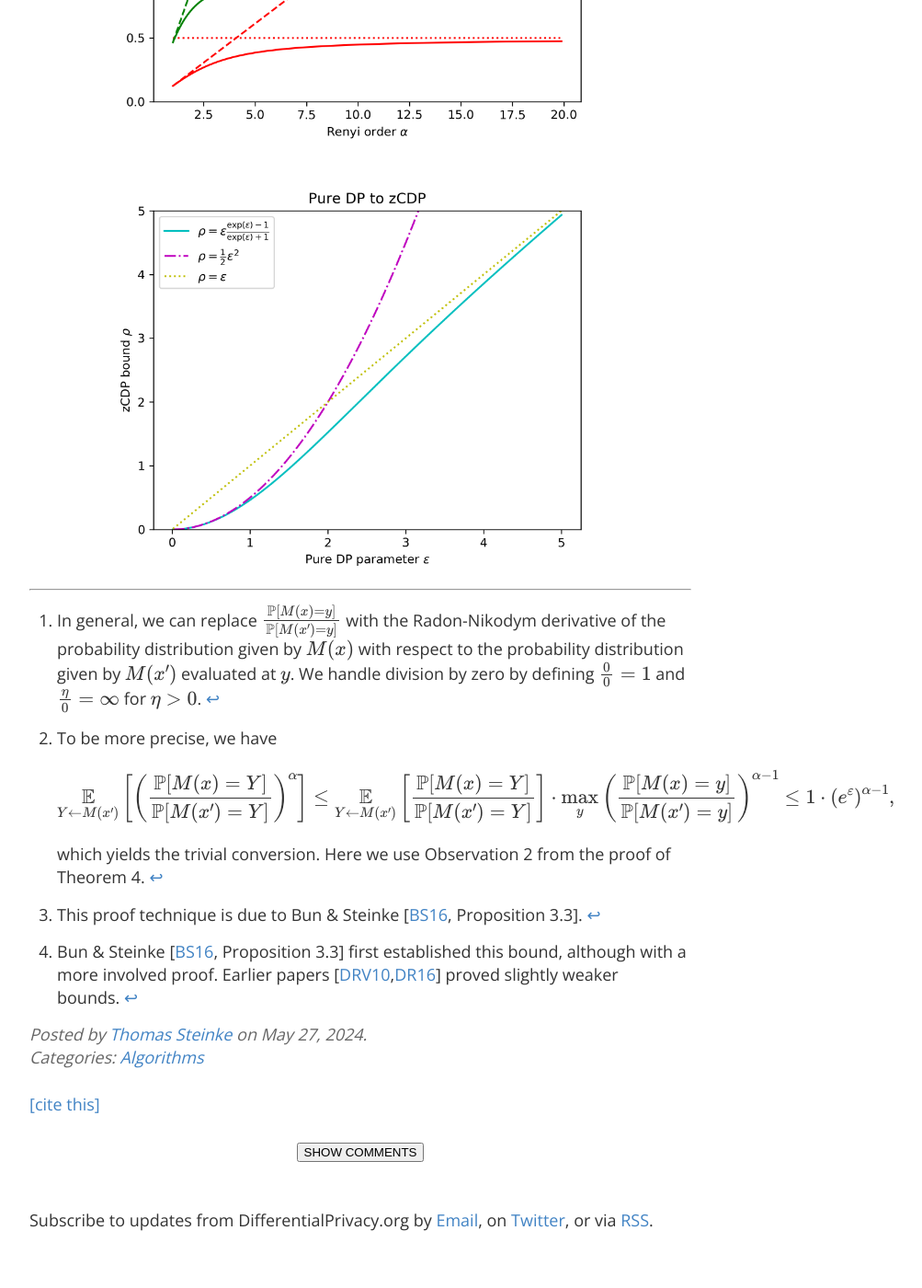
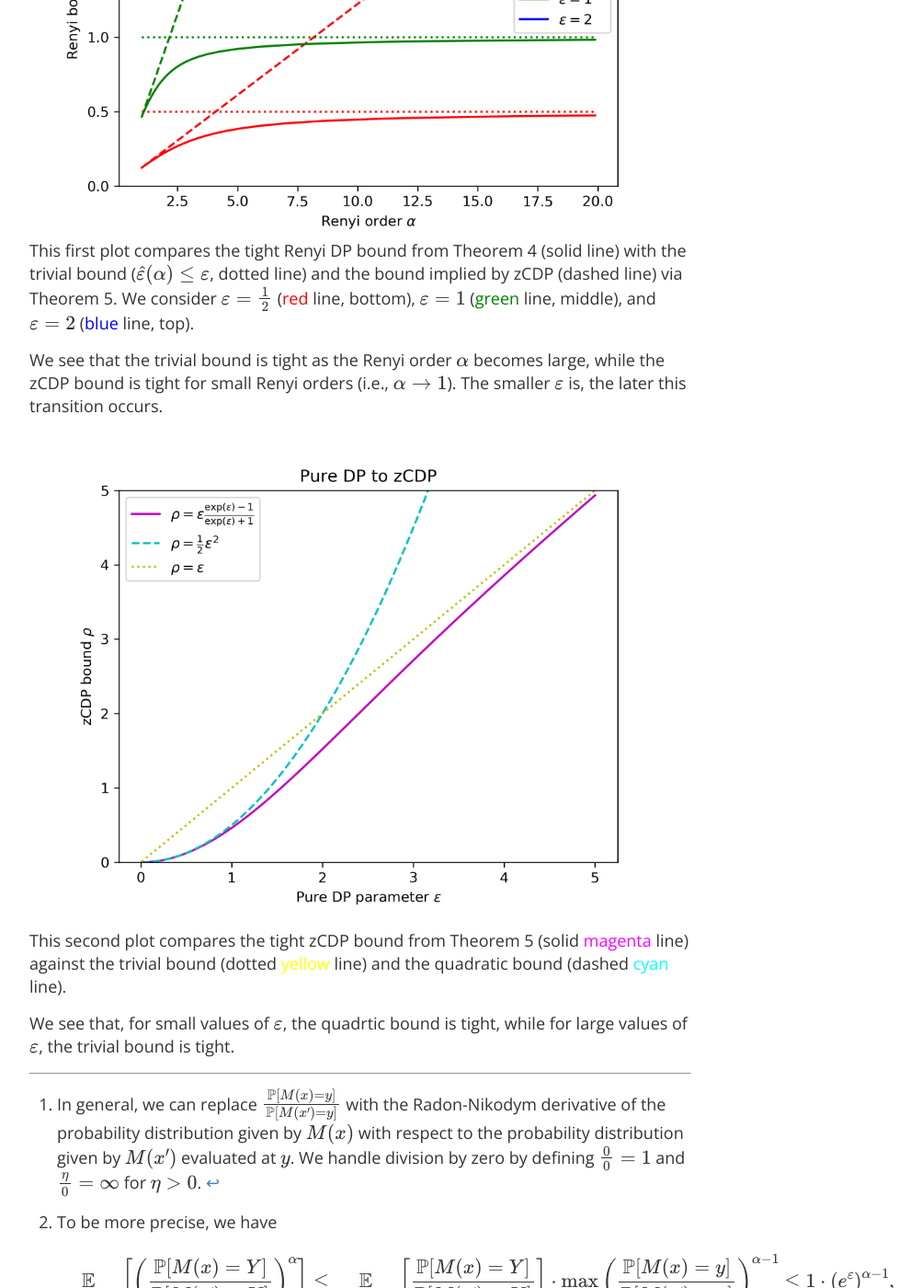
Before and after one commit to differentialprivacy/differentialprivacy, a Jekyll site: the page built from _posts/2024-05-27-pdp-to-zcdp.md, in a window 1280 px wide and 1400 px high, scrolled down 5762 px. Shown: the whole window at 92% size, without its empty margins (248-1251 px from the left). Built offline with Jekyll 4.4.1, drawn with Linux system fonts in a browser that asks for light colours; comment, search, counter and statistics services are not loaded; some of the changed text lies outside the part shown.

Commit message:
incomplete post

```diff
--- a/_posts/2024-05-27-pdp-to-zcdp.md
+++ b/_posts/2024-05-27-pdp-to-zcdp.md
@@ -1,6 +1,6 @@
 ---
 layout: post
-title: "Sharp RDP & zCDP from Pure DP"
+title: "Tight RDP & zCDP Bounds from Pure DP"
 comments: true
 authors:
   - thomassteinke
@@ -75,6 +75,7 @@
 ## Converting Pure DP to zCDP
 
 The RDP bound in Theorem 4 is tight, but a bit unwieldy. Now we look at zCDP bounds, which are looser but simpler.
+The trivial bound gives that \\\(\\varepsilon\\\)-DP implies \\\(\\varepsilon\\\)-zCDP.
 In [a previous post](/exponential-mechanism-bounded-range) we proved that \\\(\\varepsilon\\\)-DP implies \\\(\\frac12\\varepsilon^2\\\)-zCDP.[^4]
 Now we prove a tight bound:
 
@@ -104,12 +105,20 @@
 
 ## Numerical Comparison
 
-Let's see what these improved bounds look like
+Let's see what these improved bounds look like:
 
-<img src="/images/pdp2zcdp-purerenyi.png" width="600" alt="Plot showing the bound from Theorem 4 compared to the trivial bound and the bound implied by Theorem 5 for epsilon=0.5,1,2." style="margin:auto;display: block;" />
+<img src="/images/pdp2zcdp-purerenyi.png" width="700" alt="Plot showing the bound from Theorem 4 compared to the trivial bound and the bound implied by Theorem 5 for epsilon=0.5,1,2." style="margin:auto;display: block;" />
+This first plot compares the tight Renyi DP bound from Theorem 4 \(solid line\) with the trivial bound \(\\\(\\widehat\\varepsilon\(\\alpha\)\\le\\varepsilon\\\), dotted line\) and the bound implied by zCDP \(dashed line\) via Theorem 5. We consider \\\(\\varepsilon=\\frac12\\\) \(<font color="red">red</font> line, bottom\), \\\(\\varepsilon=1\\\) \(<font color="green">green</font> line, middle\), and \\\(\\varepsilon=2\\\) \(<font color="blue">blue</font> line, top\).
 
-<img src="/images/pdp2zcdp-purezcdp.png" width="600" alt="Plot showing the bound from Theorem 5 compared to rho=epsilon^2/2 and rho=epsilon." style="margin:auto;display: block;" />
+We see that the trivial bound is tight as the Renyi order \\\(\\alpha\\\) becomes large, while the zCDP bound is tight for small Renyi orders \(i.e., \\\(\\alpha\\to1\\\)\).
+The smaller \\\(\\varepsilon\\\) is, the later this transition occurs.
 
+
+<img src="/images/pdp2zcdp-purezcdp.png" width="700" alt="Plot showing the bound from Theorem 5 compared to rho=epsilon^2/2 and rho=epsilon." style="margin:auto;display: block;" />
+
+This second plot compares the tight zCDP bound from Theorem 5 \(solid <font color="magenta">magenta</font> line\) against the trivial bound \(dotted <font color="yellow">yellow</font> line\) and the quadratic bound \(dashed <font color="cyan">cyan</font> line\).
+
+We see that, for small values of \\\(\\varepsilon\\\), the quadrtic bound is tight, while for large values of \\\(\\varepsilon\\\), the trivial bound is tight.
 
 ---
 
```
Also changed, not shown: images/pdp2zcdp-purezcdp.png.
